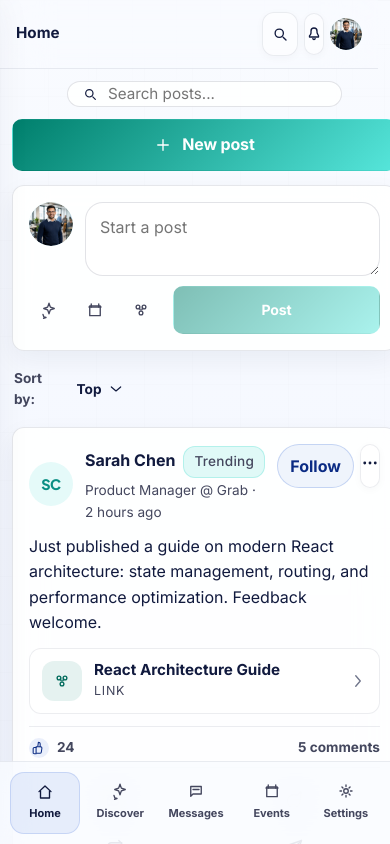
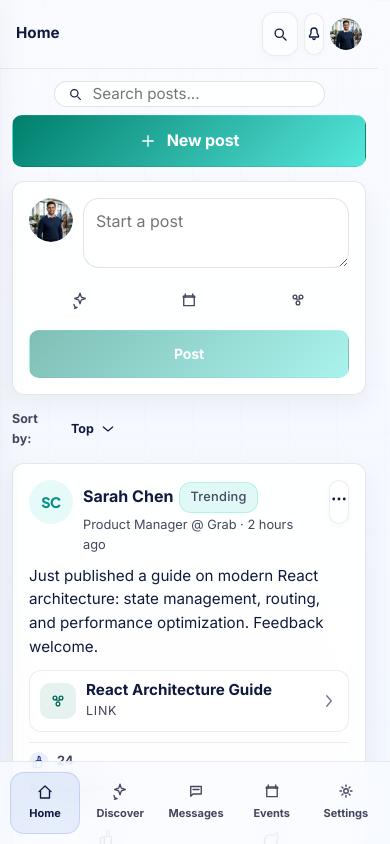
Before and after one commit to Tinder-for-Nerd/Frontend-TFN, a React (Vite) app: page /student/home in a window 390 px wide. Shown: the top 844 px of the page. Built offline with nearby package versions, Linux system fonts and the light colour scheme; sample sign-in values are in the browser's storage.

Commit message:
Fit feed layout for phone screens

```diff
--- a/src/styles/student-feed.css
+++ b/src/styles/student-feed.css
@@ -468,19 +468,174 @@
 }
 
 @media (max-width: 640px) {
+  .pm-li-feed {
+    width: 100%;
+    gap: 10px;
+  }
+
+  .pm-li-feed__main {
+    gap: 10px;
+  }
+
   .pm-student-feed__actions {
     width: 100%;
     justify-content: space-between;
+    gap: 8px;
   }
+
   .pm-student-feed__search {
     min-width: 0;
     flex: 1;
+    height: 40px;
+    padding: 0 12px;
   }
+
+  .pm-li-composer {
+    padding: 12px;
+    border-radius: 12px;
+  }
+
+  .pm-li-composer__row {
+    gap: 10px;
+  }
+
+  .pm-li-composer__input {
+    min-height: 50px;
+    padding: 10px 12px;
+    border-radius: 16px;
+  }
+
+  .pm-li-composer__bar {
+    gap: 8px;
+    flex-wrap: wrap;
+  }
+
+  .pm-li-composer__tools {
+    flex: 1;
+    min-width: 0;
+  }
+
+  .pm-li-tool {
+    padding: 8px;
+    min-width: 40px;
+    justify-content: center;
+  }
+
+  .pm-li-sort {
+    padding: 2px 0;
+    font-size: 0.78rem;
+  }
+
+  .pm-li-post {
+    padding: 12px;
+  }
+
+  .pm-li-post__head {
+    gap: 10px;
+  }
+
+  .pm-li-post__identity {
+    gap: 10px;
+    align-items: flex-start;
+  }
+
+  .pm-li-post__name-row {
+    gap: 6px;
+    flex-wrap: wrap;
+  }
+
+  .pm-li-post__meta span {
+    font-size: 0.8rem;
+  }
+
+  .pm-li-follow-btn {
+    display: none;
+  }
+
+  .pm-li-post__body {
+    margin-top: 8px;
+  }
+
+  .pm-li-post__body p {
+    font-size: 0.95rem;
+    line-height: 1.55;
+  }
+
+  .pm-li-attachment {
+    padding: 10px;
+    gap: 10px;
+  }
+
+  .pm-li-attachment__icon {
+    width: 36px;
+    height: 36px;
+    border-radius: 10px;
+  }
+
+  .pm-li-post__reactions {
+    margin-top: 10px;
+    padding-top: 8px;
+    font-size: 0.8rem;
+    flex-wrap: wrap;
+  }
+
   .pm-li-post__footer {
     grid-template-columns: repeat(2, minmax(0, 1fr));
+    gap: 8px;
   }
+
+  .pm-li-action {
+    min-height: 42px;
+    padding: 10px 6px;
+  }
+
   .pm-li-tool span,
   .pm-li-action span {
     display: none;
   }
+
+  .pm-li-comment {
+    gap: 8px;
+  }
+
+  .pm-li-comment__input {
+    height: 38px;
+    padding: 0 12px;
+  }
 }
+
+@media (max-width: 420px) {
+  .pm-li-feed {
+    gap: 8px;
+  }
+
+  .pm-li-composer,
+  .pm-li-post,
+  .pm-li-rail-card {
+    padding: 10px;
+  }
+
+  .pm-li-post__head {
+    align-items: flex-start;
+  }
+
+  .pm-li-post__identity {
+    min-width: 0;
+  }
+
+  .pm-li-post__meta {
+    min-width: 0;
+  }
+
+  .pm-li-post__name-row strong {
+    max-width: 100%;
+  }
+
+  .pm-li-post__reaction-right {
+    width: 100%;
+  }
+
+  .pm-li-post__footer {
+    gap: 6px;
+  }
+}
```
